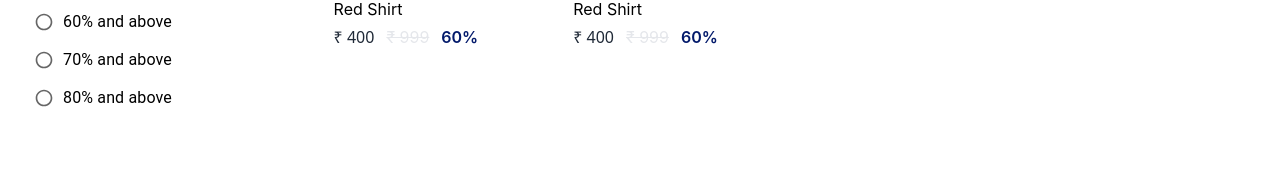
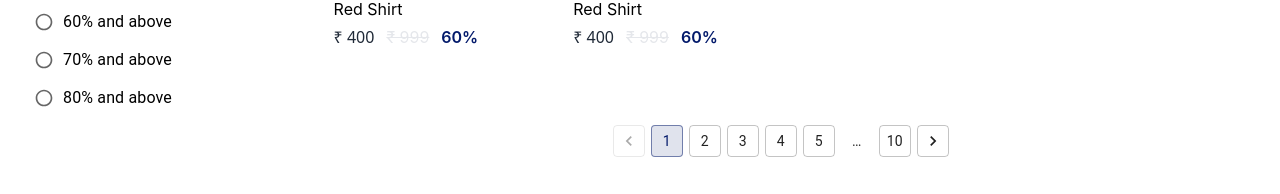
Before and after one commit to LeelaRohith/E-Commerce-Application, a React (Create React App) app in the folder frontend/: page / in a window 1280 px wide. Shown: the part 1118-1312 px from the top of the page. Before the commit the page ends 1235 px from the top, so only its background shows below. Built offline with nearby package versions, Linux system fonts and the light colour scheme.

Commit message:
Pagination completed

```diff
--- a/frontend/src/customer/pages/Product/Product.js
+++ b/frontend/src/customer/pages/Product/Product.js
@@ -9,6 +9,7 @@ import {
   IconButton,
   InputLabel,
   MenuItem,
+  Pagination,
   Select,
   useMediaQuery,
 } from "@mui/material";
@@ -18,8 +19,12 @@ const Product = () => {
   const theme = useTheme();
   const isLarge = useMediaQuery(theme.breakpoints.up("lg"));
   const [sort, setSort] = useState("");
+  const [page, setPage] = useState(1);
   const handleSortChange = (event) => {
     setSort(event.target.value);
+  };
+  const handlePageChange = (value) => {
+    setPage(value);
   };
   return (
     <div className="-z-10 mt-10">
@@ -66,6 +71,15 @@ const Product = () => {
               <ProductCard key={index}></ProductCard>
             ))}
           </section>
+          <div className="flex justify-center py-10 ">
+            <Pagination
+              onChange={(e, value) => handlePageChange(value)}
+              count={10}
+              variant="outlined"
+              shape="rounded"
+              color="primary"
+            />
+          </div>
         </div>
       </div>
     </div>
```
